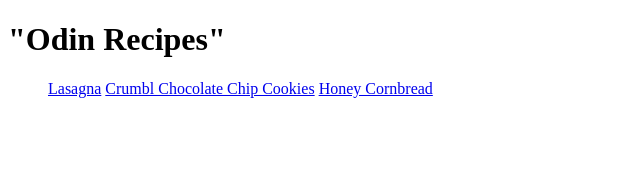
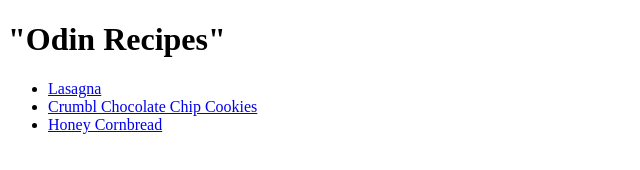
Before and after one commit to ArlaSasquatch15/odin-recipes, a plain HTML site: page index.html in a window 1280 px wide. Shown: the whole page, without its empty margins (0-640 px from the left). Drawn offline with Linux system fonts and the light colour scheme.

Commit message:
make recipes in list

```diff
--- a/index.html
+++ b/index.html
@@ -7,9 +7,9 @@
     <body>
         <h1>"Odin Recipes"</h1>
        <ul>
-        <a href="recipes/lasagna.html">Lasagna</a>
-        <a href="recipes/cookies.html">Crumbl Chocolate Chip Cookies</a>
-        <a href="recipes/cornbread.html">Honey Cornbread</a>
+        <li><a href="recipes/lasagna.html">Lasagna</a></li>
+        <li><a href="recipes/cookies.html">Crumbl Chocolate Chip Cookies</a></li>
+        <li><a href="recipes/cornbread.html">Honey Cornbread</a></li>
        </ul>
 
     </body>
```
